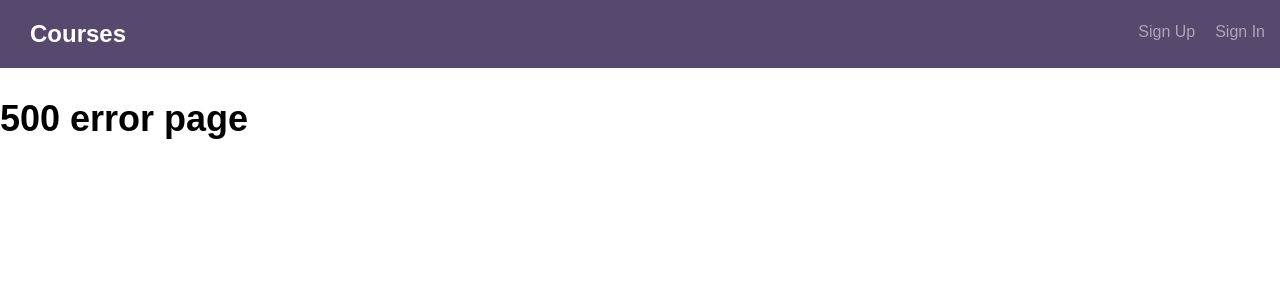
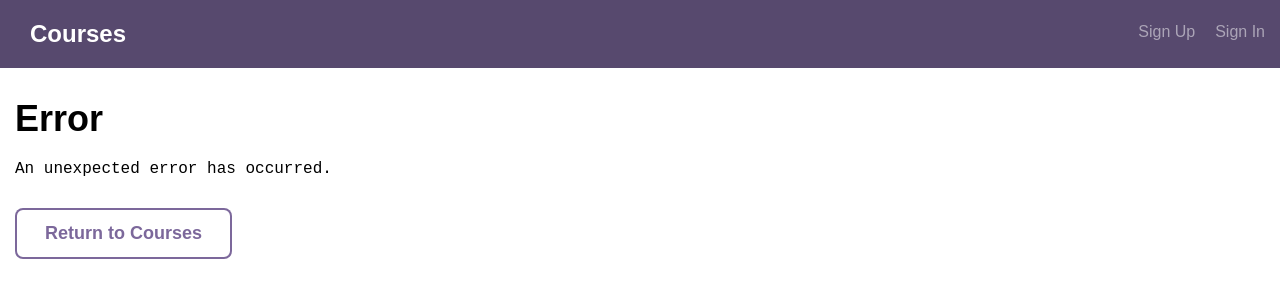
Before and after one commit to cleichsenring/full-stack-library-app, a React (Create React App) app in the folder client/: page /error in a window 1280 px wide. Shown: the top 300 px of the page. Built offline with nearby package versions, Linux system fonts and the light colour scheme.

Commit message:
500 error

```diff
--- a/client/src/components/UnhandledError.js
+++ b/client/src/components/UnhandledError.js
@@ -1,8 +1,14 @@
 import React from 'react';
+import { NavLink } from 'react-router-dom';
 
 const UnhandledError = () => {
   return (
-    <h1>500 error page</h1>
+    <div className="bounds">
+      <h1>Error</h1>
+      <p>An unexpected error has occurred.</p>
+      <NavLink to={'/'} className="button button-secondary">Return to Courses</NavLink>
+
+    </div>
   )
 }
 
```
